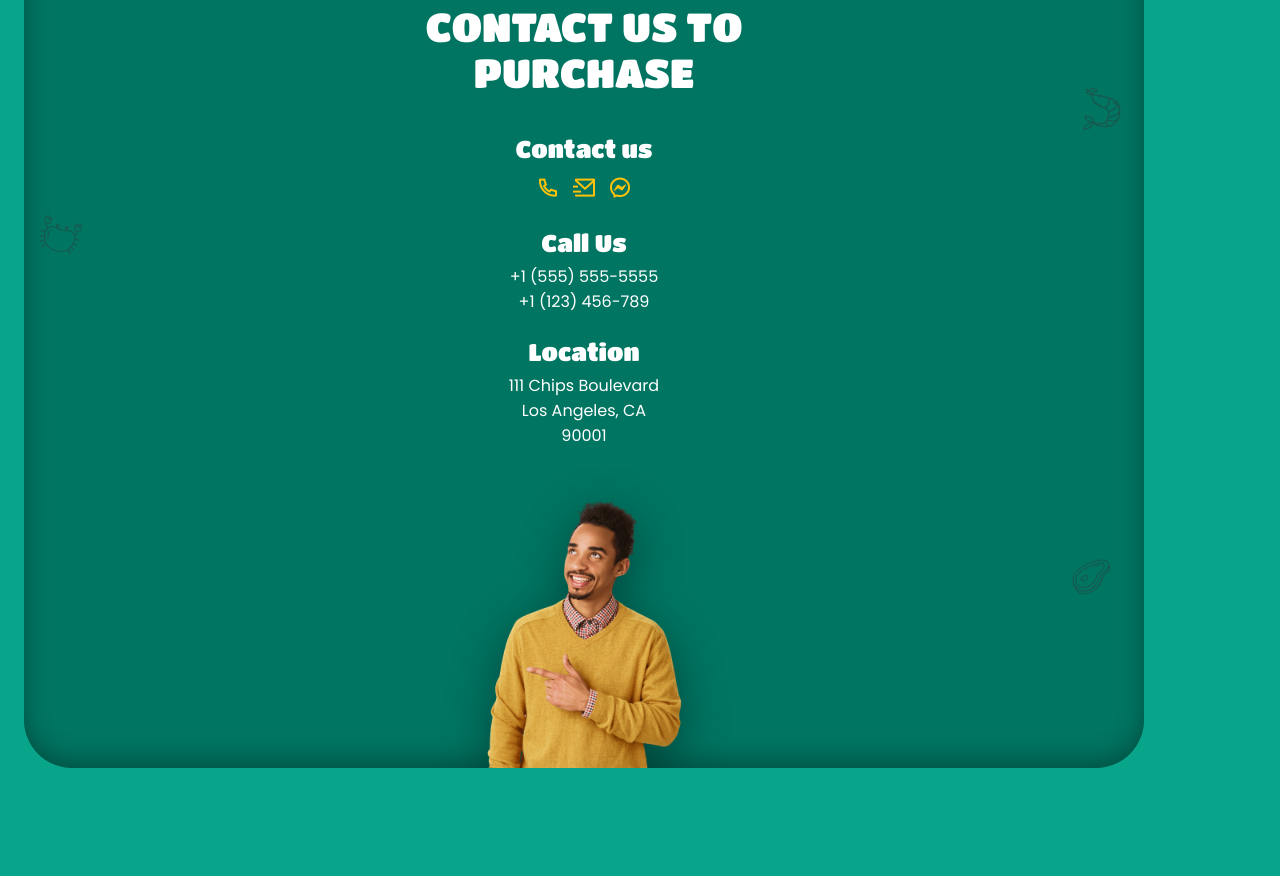
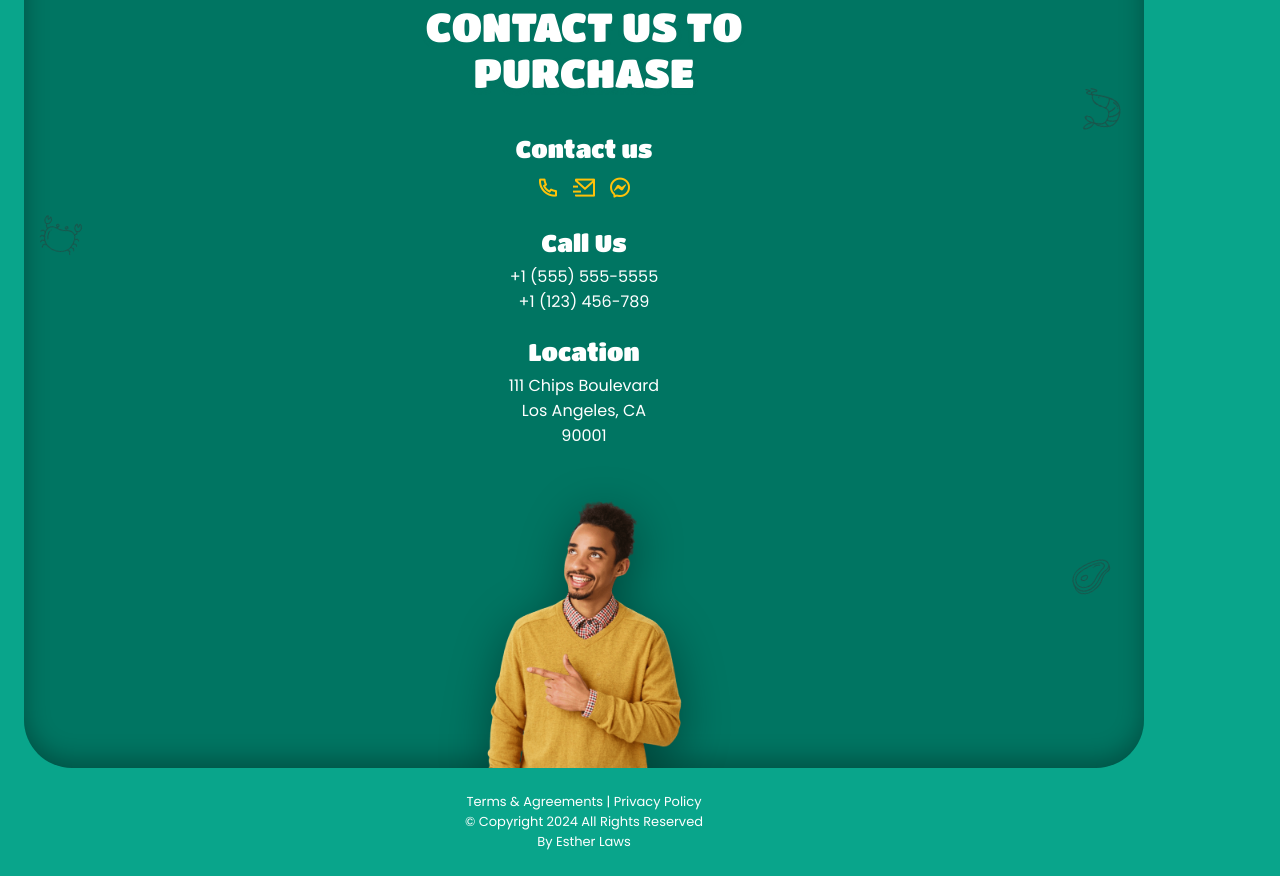
Before and after one commit to estherlaws/Responsive-Chips-Website, a plain HTML site: page index.html in a window 1280 px wide. Shown: the part 3417-4293 px from the top of the page. Before the commit the page ends 4185 px from the top, so only its background shows below. Drawn offline with nearby package versions, Linux system fonts and the light colour scheme.

Commit message:
Footer Content Added

```diff
--- a/css/styles.css
+++ b/css/styles.css
@@ -620,3 +620,43 @@ img {
     bottom: 11rem;
     rotate: -15deg;
 }
+
+/* Footer Styles */
+.footer {
+    padding-block: 1.5rem;
+}
+
+.footer-container {
+    row-gap: 2rem;
+}
+
+.footer-logo {
+    color: var(--white-color);
+    font: var(--h1-font-size) var(--second-font);
+    justify-self: center;
+    text-shadow: var(--shadow-text);
+}
+
+.footer-content {
+    text-align: center;
+    font-size: small;
+}
+
+.footer-content a:hover {
+    color: var(--shadow-card)
+}
+
+.footer-copy {
+    grid-column: 1/3;
+    text-align: center;
+    overflow: hidden;
+}
+
+.footer-link {
+    color: var(--white-color);
+    transition: color .4s;
+}
+
+.footer-link:hover {
+    color: var(--second-color);
+}
--- a/index.html
+++ b/index.html
@@ -337,8 +337,16 @@
     </main>
 
     <footer class="footer">
+        <div class="footer-container container grid">
 
+            <div class="footer-content">
+                <a href="" class="footer-link">Terms & Agreements | Privacy Policy<br></a>
 
+                <span class="footer-copy">
+                    &#169; Copyright 2024 All Rights Reserved <br> By Esther Laws
+                </span>
+            </div>
+        </div>
     </footer>
 
     <script src="js/swiper-bundle.min.js"></script>
```
